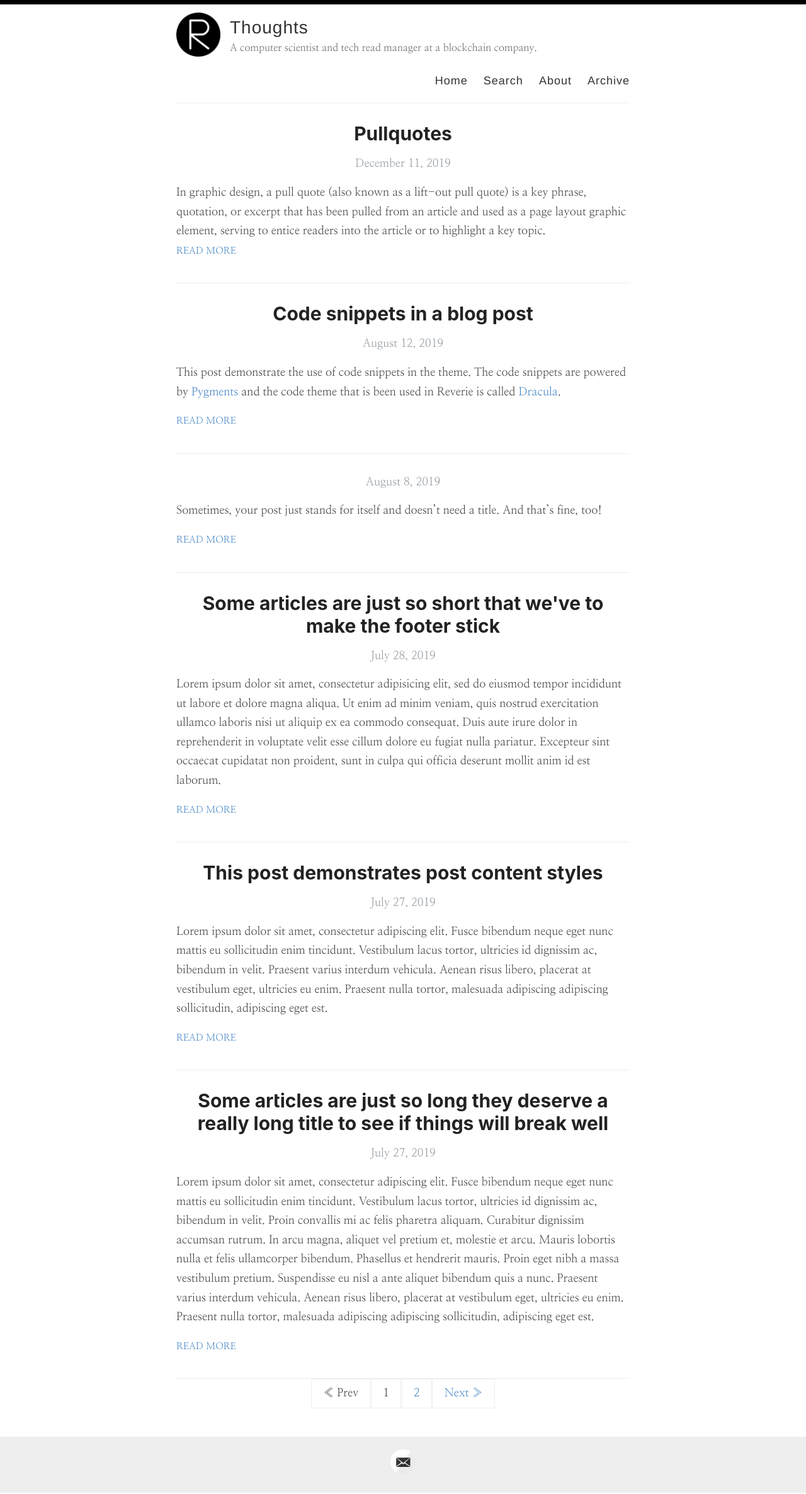
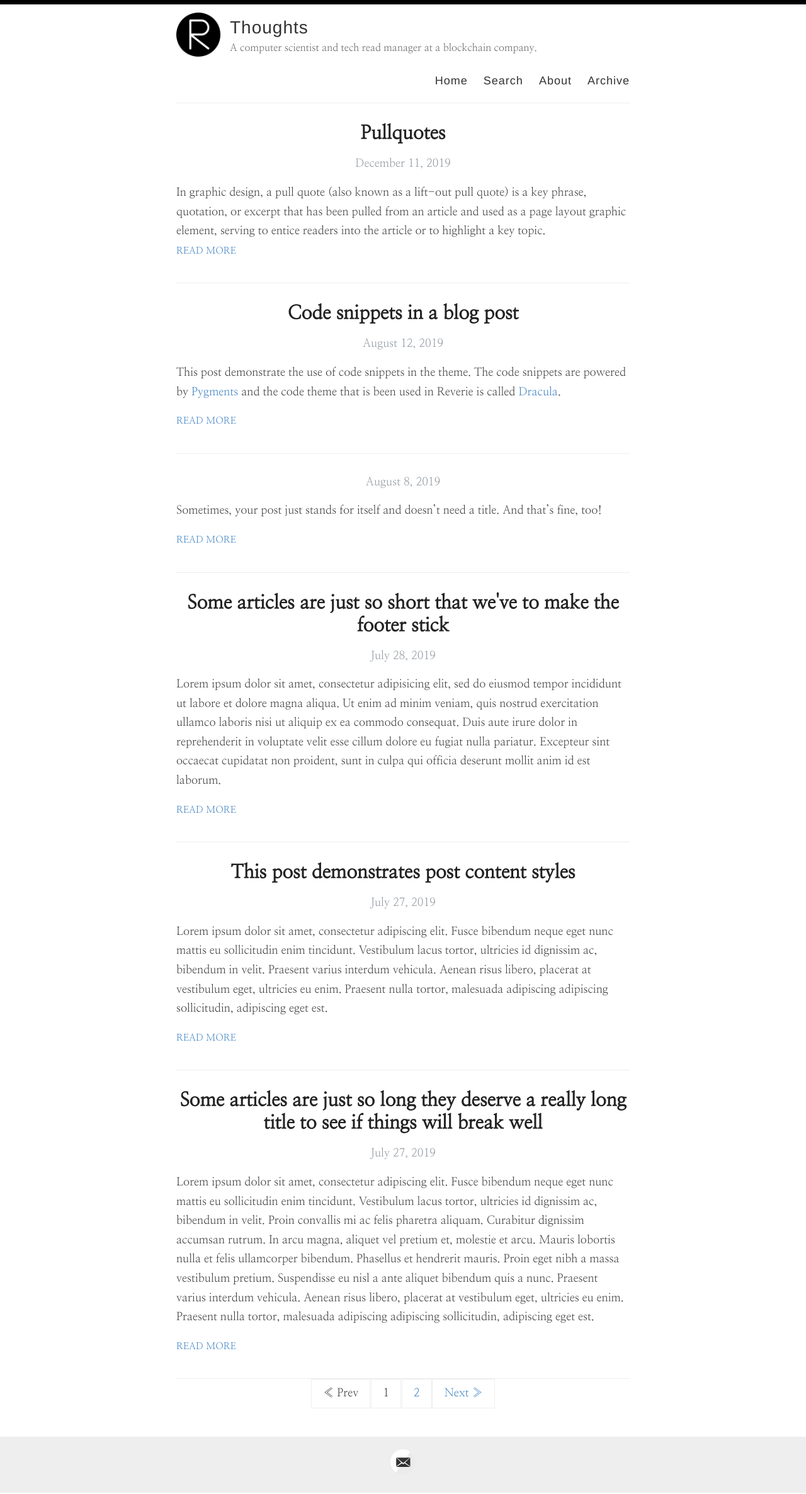
Before and after one commit to appff/appff.github.io, a Jekyll site: the page built from index.html, in a window 1280 px wide. Shown: the whole page at 63% size. Built offline with Jekyll 4.4.1, drawn with Linux system fonts in a browser that asks for light colours; the list of posts is cut into pages by our own code.

Commit message:
Update font

```diff
--- a/assets/style.scss
+++ b/assets/style.scss
@@ -449,7 +449,7 @@
 }
 
 .post h1{
-  font-family: -system-ui, -apple-system, BlinkMacSystemFont, "Segoe UI", Roboto, Helvetica, Arial, sans-serif, "Apple Color Emoji", "Segoe UI Emoji", "Segoe UI Symbol";
+  font-family: "Nanum Myeongjo", serif;
   text-align: center;
   font-weight: bold;
   font-kerning: auto;
@@ -458,7 +458,7 @@
 }
 
 .page h1{
-  font-family: -system-ui, -apple-system, BlinkMacSystemFont, "Segoe UI", Roboto, Helvetica, Arial, sans-serif, "Apple Color Emoji", "Segoe UI Emoji", "Segoe UI Symbol";
+  font-family: "Nanum Myeongjo", serif;
   text-align: center;
   font-weight: bold;
   font-kerning: auto;
```
